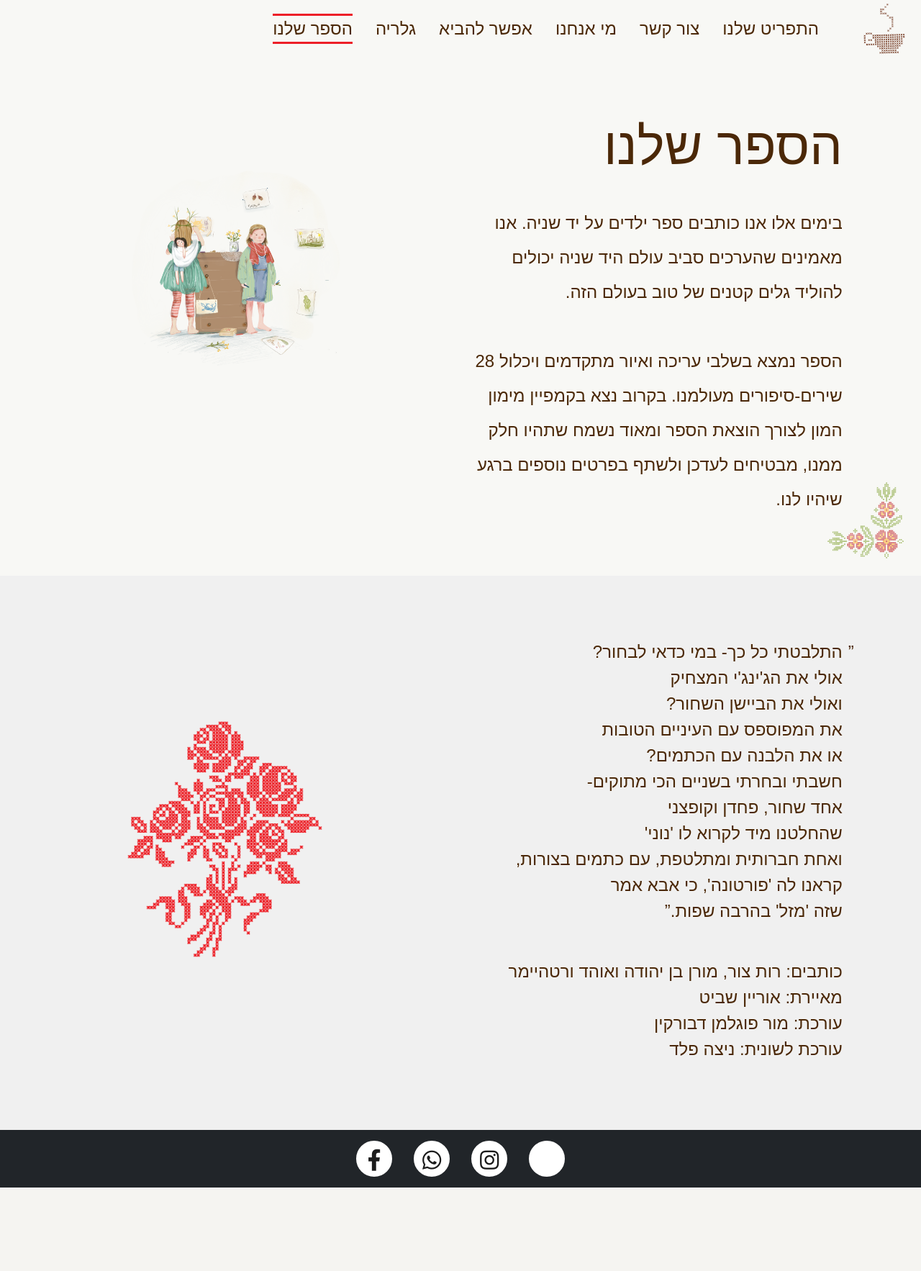
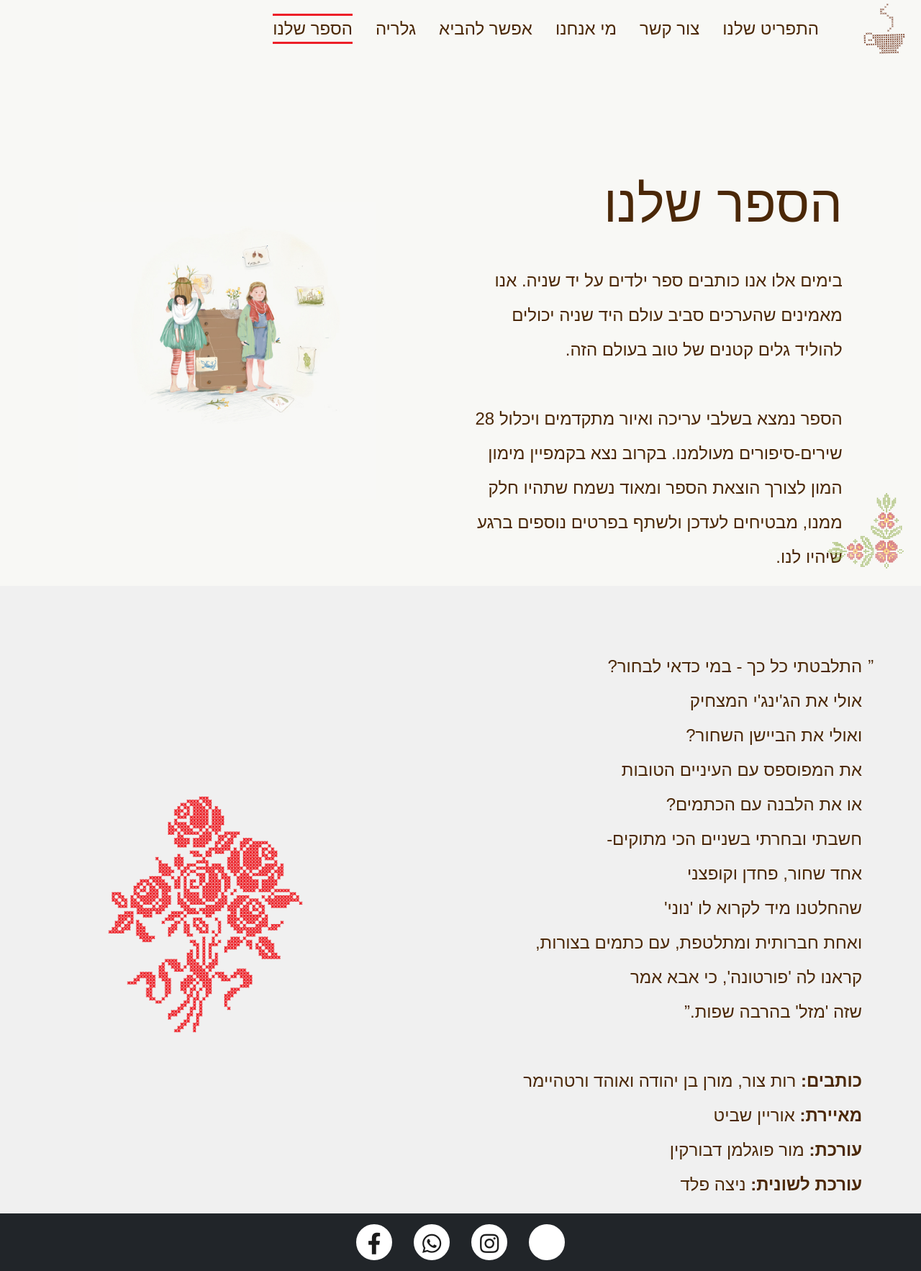
Before and after one commit to Orisil1809/Ohad-s-site, a PHP site: page /our-book.html in a window 1280 px wide. Shown: the whole page at 72% size. Before the commit the page ends 1650 px from the top, so only its background shows below. Run offline with PHP 8.4, Linux system fonts and the light colour scheme; some libraries are stand-ins or nearby versions; some web fonts are replaced.

Commit message:
more changes to our book page

```diff
--- a/our-book.html
+++ b/our-book.html
@@ -231,8 +231,8 @@
             <!-- <h1 id = "book-title" class = "display-4 text-center mb-4">הספר שלנו</h1> -->
 
             <div class="row justify-content-center align-items-center">
-                <div id="book-section" class="col-10 col-lg-6 col-xl-5">
-                    <div id="my-title">
+                <div id="book-section" class="col-10 col-lg-5">
+                    <div id="book-title">
                         <h1 class="display-3 text-right">הספר שלנו</h1>
                     </div>
                     <!-- padding-right: 2.5em; -->
@@ -243,9 +243,18 @@
                         מבטיחים לעדכן ולשתף בפרטים נוספים ברגע שיהיו לנו.
                     </p>
                 </div>
-                <div id="my_back" class="col-lg-6 col-xl-5 d-none d-lg-block">
-                    <!-- <img id="my-img" class="img-fluid" src="/assets/Gallery/best_drawing_version.png" alt=""> -->
-                    <img id="my-img" class="img-fluid" src="/assets/Gallery/Attachment-1.png" alt="">
+                <div id="my_back" class="col-lg-5 d-flex align-items-center justify-content-center d-lg-block">
+                    <img id="my-img" class="img-fluid" src="/assets/Gallery/drawing_768.jpg" alt="">
+
+                    <!-- <picture class="d-flex align-items-center justify-content-center">
+                        <source media="(max-width: 991px)" srcset="/assets/Gallery/drawing_768.jpg">
+                        <source media="(min-width: 992px)" srcset="/assets/Gallery/drawing.png">
+                        <img id="my-img" class="img-fluid" src="/assets/Gallery/drawing.png" alt="Chris standing up holding his daughter Elva">
+                    </picture> -->
+                    <!-- <img id="my-img" class="img-fluid" srcset="/assets/Gallery/drawing_768.jpg 600w,
+                        /assets/Gallery/drawing.png 1536w"
+                        src="/assets/Gallery/drawing_768.jpg"
+                        alt="Elva dressed as a fairy"> -->
                 </div>
             </div>
             <!-- <div class="container my-auto d-flex justify-content-center">
@@ -267,10 +276,10 @@
             </div> -->
             <div id="flower-border"></div>
 
-            <div id="my_back" class="d-flex d-lg-none align-items-center justify-content-center">
-                <!-- <img id="my-img" class="img-fluid" src="/assets/Gallery/best_drawing_version.png" alt=""> -->
+            <!-- <div id="my_back" class="d-flex d-lg-none align-items-center justify-content-center">
+
                 <img id="my-img" class="img-fluid" src="/assets/Gallery/drawing_768.jpg" alt="">
-            </div>
+            </div> -->
 
             <!-- <div class="circle-1"></div> -->
 
@@ -284,11 +293,10 @@
 
         <section id="second">
 
-            <div id="main-row" class="row justify-content-center align-items-center">
-                <div class="col-lg-6 order-2 order-lg-1">
+            <div id="main-row" class="row justify-content-around align-items-center">
+                <div class="col-10 col-lg-5 order-2 order-lg-1">
                     <blockquote id="book-quote" class="blockquote text-right mt-5 mb-0">
-                        התלבטתי כל כך- במי כדאי לבחור?<br>
-
+                        התלבטתי כל כך - במי כדאי לבחור?<br>
                         אולי את הג'ינג'י המצחיק<br>
                         ואולי את הביישן השחור?<br>
                         את המפוספס עם העיניים הטובות<br>
@@ -304,20 +312,20 @@
                     <!-- <img src="/assets/Gallery/red-border-01.png" alt="" style="max-width: 100%;"> -->
                     <ul id="credits" class="text-right mt-5">
                         <li>
-                            כותבים: רות צור, מורן בן יהודה ואוהד ורטהיימר
+                            <span id="bolded">כותבים:&nbsp</span>רות צור, מורן בן יהודה ואוהד ורטהיימר
                         </li>
                         <li>
-                            מאיירת: אוריין שביט
+                            <span id="bolded">מאיירת:&nbsp</span>אוריין שביט
                         </li>
                         <li>
-                            עורכת: מור פוגלמן דבורקין
+                            <span id="bolded">עורכת:&nbsp</span>מור פוגלמן דבורקין
                         </li>
                         <li>
-                            עורכת לשונית: ניצה פלד
+                            <span id="bolded">עורכת לשונית:&nbsp</span>ניצה פלד
                         </li>
                     </ul>
                 </div>
-                <div class="col-6 col-lg-4 order-1 order-lg-2">
+                <div class="col-5 col-lg-4 order-1 order-lg-2">
                     <img class="img-fluid" src="/assets/Gallery/red rosses boquet-01.png" alt="">
                 </div>
 
@@ -328,7 +336,7 @@
 
         <footer id="my_footer">
 
-            <div id="social-footer" class="">
+            <div id="social-footer" class="d-none d-lg-flex">
                 <div class="container">
                     <ul>
                         <li>
@@ -372,10 +380,8 @@
         crossorigin="anonymous"></script>
         <script src="https://cdnjs.cloudflare.com/ajax/libs/popper.js/1.14.3/umd/popper.min.js" integrity="sha384-ZMP7rVo3mIykV+2+9J3UJ46jBk0WLaUAdn689aCwoqbBJiSnjAK/l8WvCWPIPm49" crossorigin="anonymous"></script>
         <script src="https://stackpath.bootstrapcdn.com/bootstrap/4.1.3/js/bootstrap.min.js" integrity="sha384-ChfqqxuZUCnJSK3+MXmPNIyE6ZbWh2IMqE241rYiqJxyMiZ6OW/JmZQ5stwEULTy" crossorigin="anonymous"></script>
-        <script src="https://cdnjs.cloudflare.com/ajax/libs/slick-carousel/1.9.0/slick.min.js" integrity="sha512-HGOnQO9+SP1V92SrtZfjqxxtLmVzqZpjFFekvzZVWoiASSQgSr4cw9Kqd2+l8Llp4Gm0G8GIFJ4ddwZilcdb8A==" crossorigin="anonymous"></script>
-        <script src="https://cdnjs.cloudflare.com/ajax/libs/gsap/3.5.1/gsap.min.js" integrity="sha512-IQLehpLoVS4fNzl7IfH8Iowfm5+RiMGtHykgZJl9AWMgqx0AmJ6cRWcB+GaGVtIsnC4voMfm8f2vwtY+6oPjpQ==" crossorigin="anonymous"></script>
-        <script>window.noZensmooth = true</script>
-        <script src="https://cdnjs.cloudflare.com/ajax/libs/zenscroll/4.0.2/zenscroll-min.js" integrity="sha512-u8AVZHNF3Fxvmevg9DJpoSCsc3vs1wr1S52S3XEIVIfIKxXHQexNxEj+fN+XyupzeLvIjPZLZBPmHZveEqhGqA==" crossorigin="anonymous"></script>
+
+
 
 
         <!-- <script src="owl/owl.carousel.min.js"></script> -->
--- a/second-hand.html
+++ b/second-hand.html
@@ -206,7 +206,7 @@
             </nav>
 
             <div id="my-title">
-                <h1 id = "main-title" class="display-4 text-center pt-5">
+                <h1 id = "main-title" class="text-center pt-5" style="font-size: 4.5rem;">
                     איך מביאים אלינו דברים?
                 </h1>
             </div>
@@ -238,11 +238,11 @@
                             <span class="bolded"> בימים שני ורביעי בלבד</span>
                               או בתיאום טלפוני<br> עם
                             <span class="bolded"> רות צור 054-6231347</span>.<br>
-                            <br class="d-inline d-lg-none">
+                            <br>
                             במידה ואין
                             מענה, ניתן לרשום הודעה בווטסאפ.<br>
                             <br>
-                            <span id="bolded">מה ניתן להביא?</span>
+                            <span class="bolded">מה ניתן להביא?</span>
                             <ul class="text-right">
                                 <li>
                                     בגדי נשים (כולל נעליים וכובעים)
--- a/stylesheets/app.css
+++ b/stylesheets/app.css
@@ -561,7 +561,7 @@
   margin-right: 0;
 }
 
-.social-link {
+/* .social-link {
   width: 60px;
   height: 60px;
   border: 1px solid #FED501;
@@ -572,7 +572,7 @@
   border-radius: 50%;
   transition: all 0.3s;
   font-size: 2.5rem;
-}
+} */
 
 /* .social-link:hover, .social-link:focus {
   background: #FED501;
--- a/stylesheets/our-book.css
+++ b/stylesheets/our-book.css
@@ -318,7 +318,7 @@
 
 
 
-  .social-link {
+  /* .social-link {
     width: 60px;
     height: 60px;
     border: 1px solid #FED501;
@@ -329,7 +329,7 @@
     border-radius: 50%;
     transition: all 0.3s;
     font-size: 2.5rem;
-  }
+  } */
 
   /* .social-link:hover, .social-link:focus {
     background: #FED501;
@@ -364,15 +364,14 @@
 
   }
 
-  @media (max-width: 991px) {
+  /* @media (max-width: 991px) {
   #social-footer {
-      /* padding-bottom: env(safe-area-inset-bottom); */
       min-height: 130px;
       align-items: flex-start;
       padding-top: 1vh;
   }
 
-  }
+  } */
 
 
   #social-footer ul {
@@ -453,12 +452,12 @@
     background: #00AA6C;
   }
 
-  @media (max-width: 767px) {
+  /* @media (max-width: 767px) {
     #social-footer ul {
       padding-left:0;
       padding-right:0;
     }
-  }
+  } */
 
 
 
@@ -754,7 +753,7 @@
     font-size: 1.5rem;
 }
 
-@media(max-width: 991px){
+@media(max-width: 768px){
   #book-desc{
     font-size: 1rem;
   }
@@ -775,6 +774,7 @@
 #book-quote{
     position: relative;
     font-size: 1.5rem;
+    line-height: 2;
 
 }
 @media(max-width: 991px){
@@ -829,8 +829,15 @@
 
 }
 
+@media(max-width: 1200px){
+  #flower-border{
+    width: 20vw;
+    height: 20vw;
+  }
+}
+
 #my_back{
-  margin-top: 10vh;
+  margin-top: 20vh;
 }
 /* .heart-border{
     content: url("/assets/red_heart.png");
@@ -845,7 +852,7 @@
 #my-img{
     display: none;
     width: 80%;
-    height: 80%;
+    height: 80%
 }
 @media (max-width: 991px){
   #my-img{
@@ -866,7 +873,7 @@
     background-color: rgba(237, 33, 40, 0.3);
 } */
 
-#my-title h1, #book-desc, #book-quote, ul li{
+#book-title h1, #book-desc, #book-quote, ul li{
   color: #4b2807;
 }
 @media(min-width: 992px){
@@ -887,3 +894,11 @@
   background: #ED1F28;
   }
 }
+
+#bolded{
+  font-weight: 700;
+}
+
+#credits{
+  line-height: 2;
+}
```
Also changed, not shown: scripts/book.js (+0 -283 lines), stylesheets/second_hand.css (+17 -5 lines), assets/Gallery/drawing.png (added).
